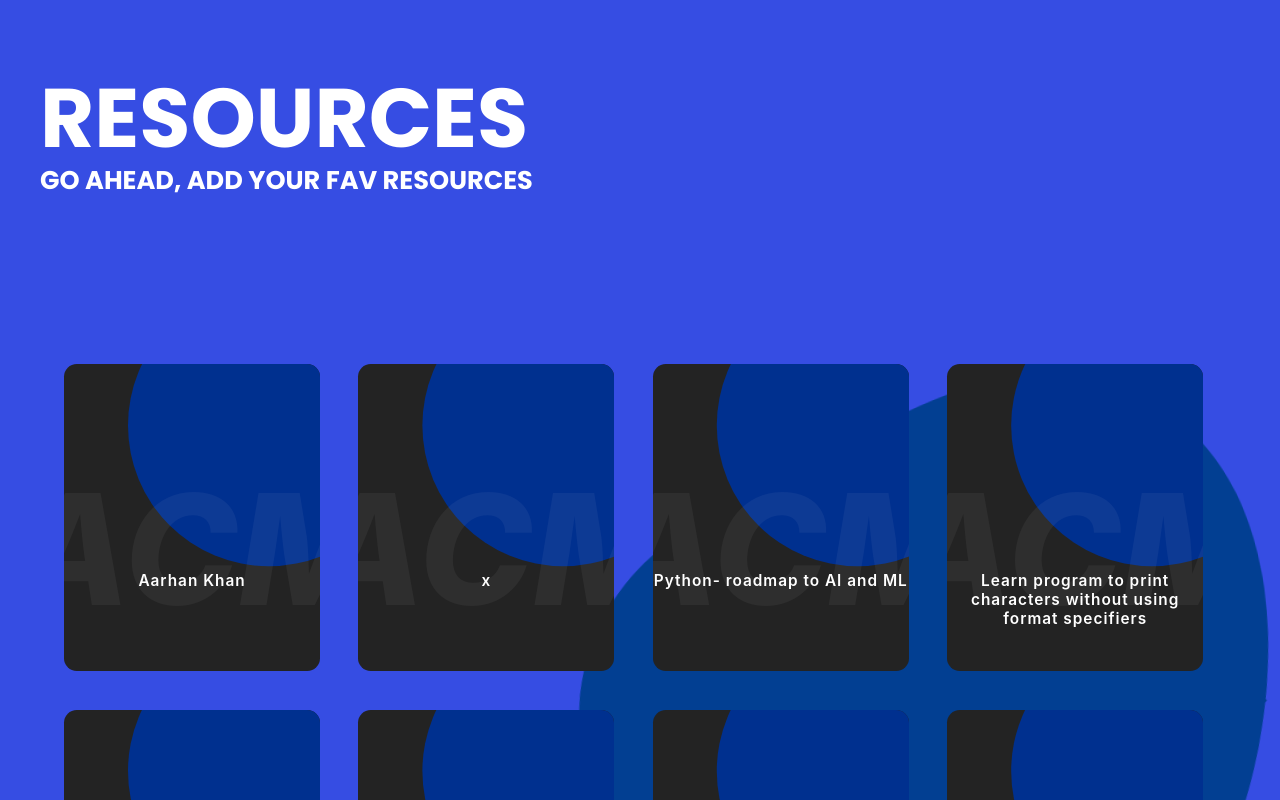
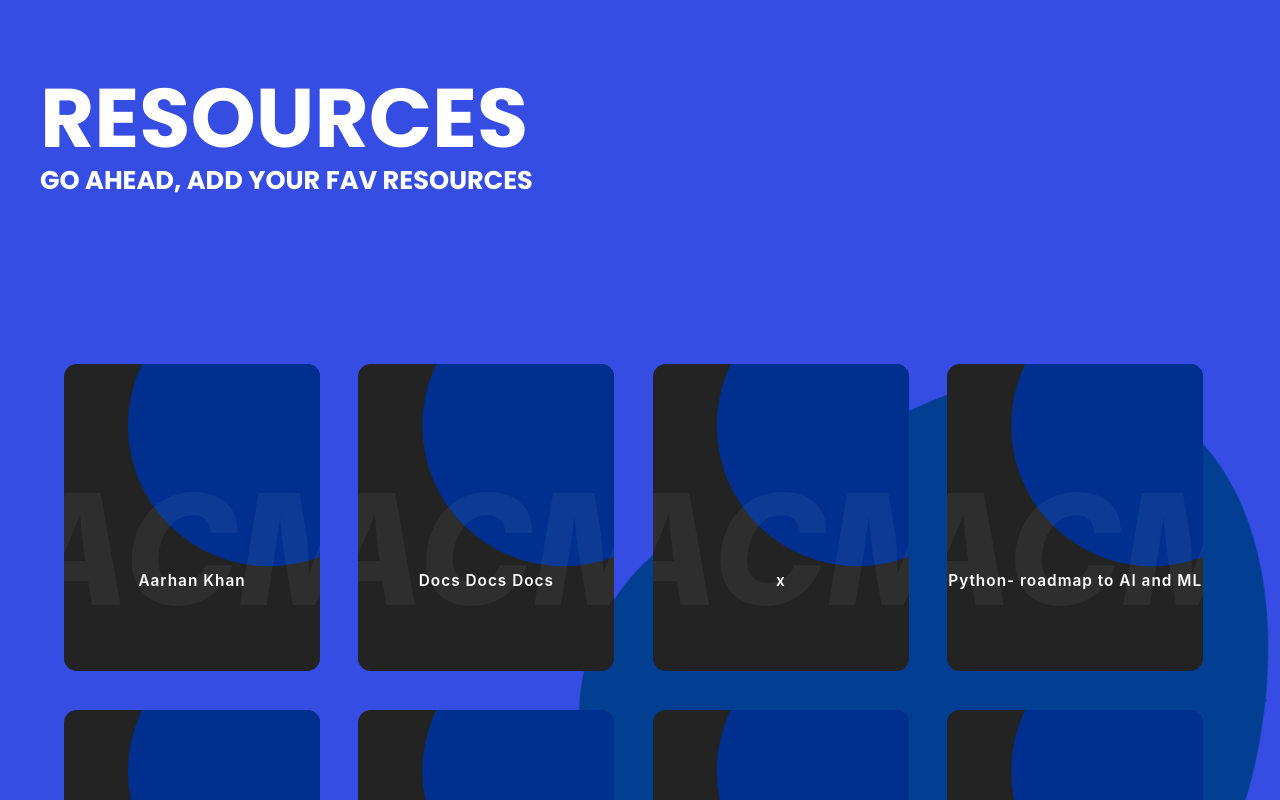
Before and after one commit to ACM-JUIT/Learning-Resources, a React (Create React App) app: page / in a window 1280 px wide. Shown: the top 800 px of the page. Built offline with nearby package versions, Linux system fonts and the light colour scheme.

Commit message:
Updated data.js

```diff
--- a/src/data.js
+++ b/src/data.js
@@ -3,6 +3,11 @@ export const resourcesData = [
       courseName: "Aarhan Khan",
       brief: "developer of this site",
       link: "https://www.instagram.com/aarhan_._/",
+    },
+    {
+      courseName: "Docs Docs Docs",
+      brief: "docs docs docs docs docs docs docs",
+      link: "",
     },
     {
       courseName: "x",
```
